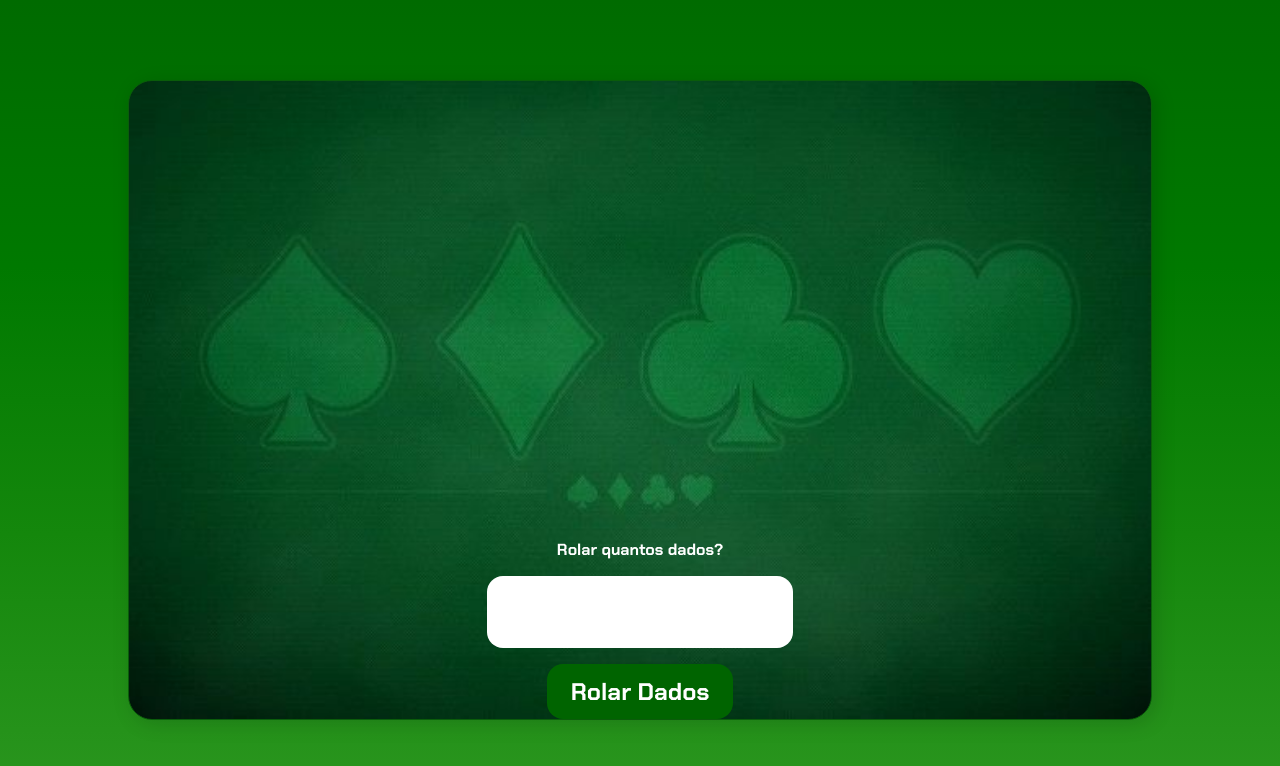
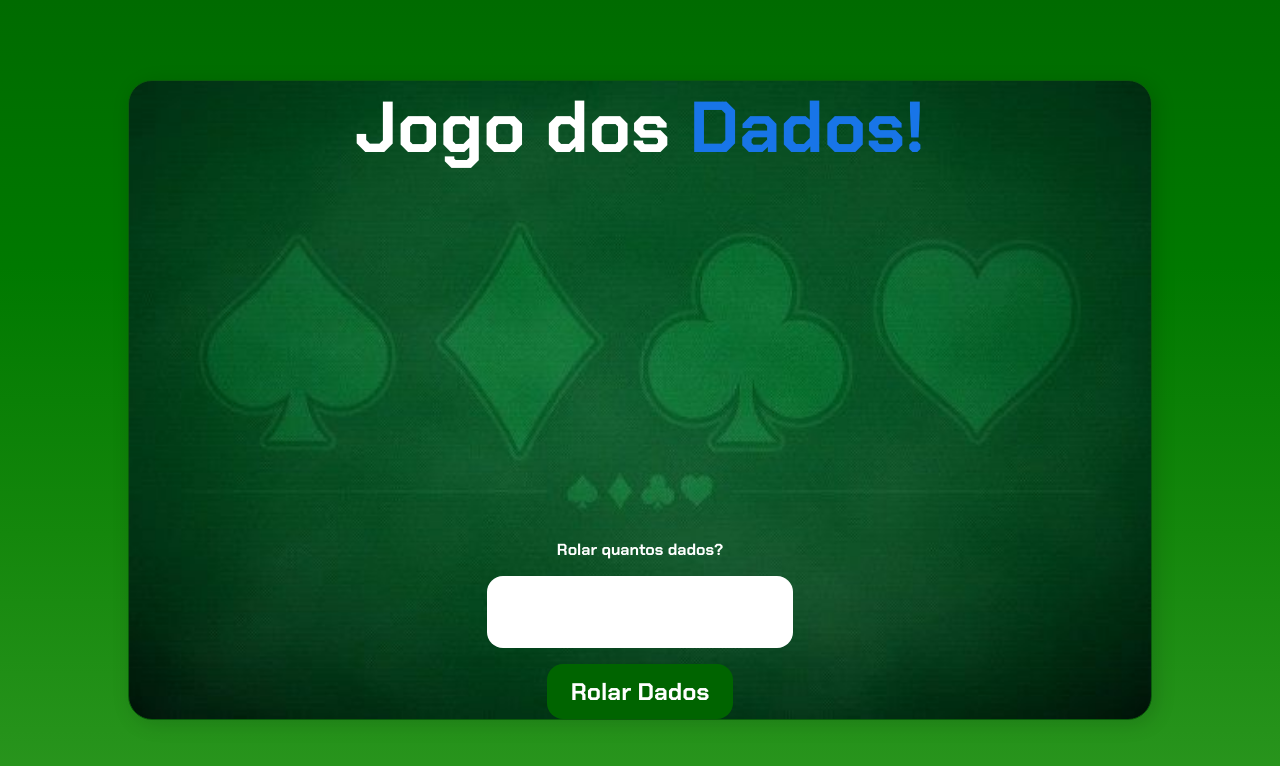
Before and after one commit to DaviphysicUFMG/jogoDadosJS, a plain HTML site: page index.html in a window 1280 px wide. Drawn offline with Linux system fonts and the light colour scheme.

Commit message:
commit03

```diff
--- a/index.html
+++ b/index.html
@@ -15,8 +15,12 @@
 
 <body>
 
+
     <div class="container">
-        <div class="container__nada"></div>
+
+        <div class="container__nada">
+            <h1>Jogo dos <span class="container__texto-azul">Dados!</span></h1>
+        </div>
         <div class="container__dados">
             <div class="dados_img">
                 <img src="" id="img1">
--- a/style.css
+++ b/style.css
@@ -45,13 +45,14 @@ body::before {
   position: relative;
   align-items: stretch;
 }
-/*
+
 .container__nada {
   height: 100%;
   display: flex;
+  align-items: center;
   flex-direction: column;
   flex: 1;
-} */
+}
 
 .container__dados {
   height: 100%;
@@ -121,6 +122,7 @@ body::before {
 }
 
 h1 {
+  align-items: center;
   font-family: "Chakra Petch", sans-serif;
   font-size: 72px;
   padding-bottom: 3rem;
@@ -140,6 +142,10 @@ button {
 
 button:disabled {
   background-color: gray;
+}
+
+.container__texto-azul {
+  color: #1875e8;
 }
 
 @media screen and (max-width: 1250px) {
```
